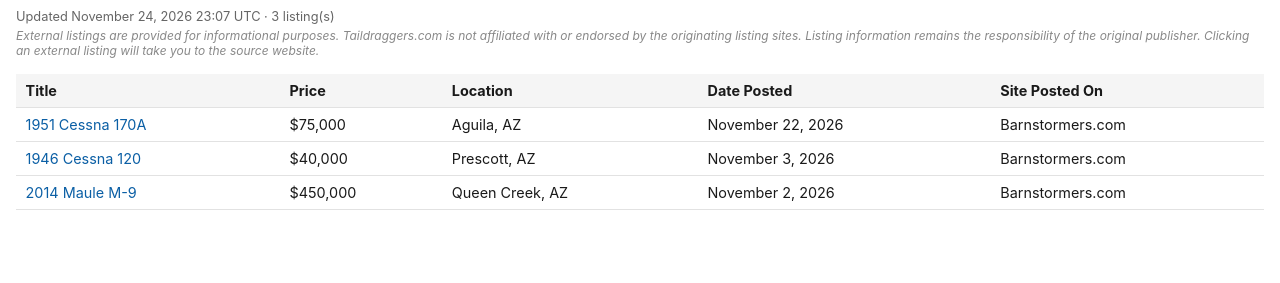
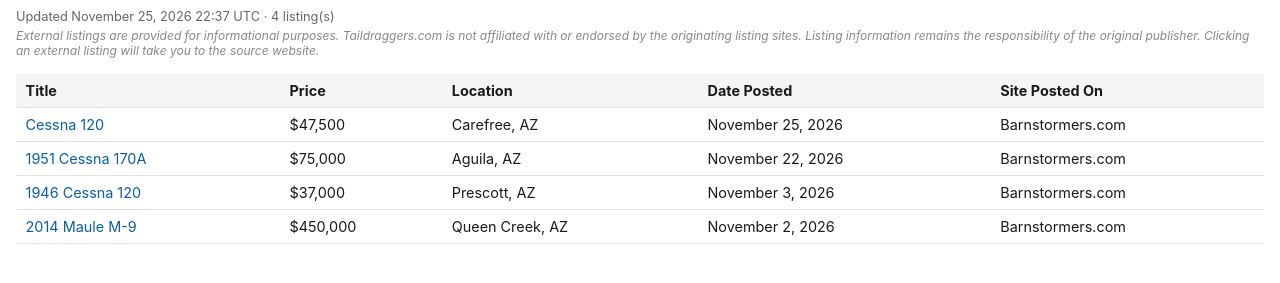
Before and after one commit to taildraggers/arizona, a plain HTML site: page docs/index.html in a window 1280 px wide. Shown: the part 43-326 px from the top of the page. Drawn offline with Linux system fonts and the light colour scheme.

Commit message:
Update Arizona listings (2026-11-25)

```diff
--- a/docs/index.html
+++ b/docs/index.html
@@ -58,15 +58,16 @@
 </head>
 <body>
   <h1>Taildragger Ads in Arizona</h1>
-  <div class="updated">Updated November 24, 2026 23:07 UTC &middot; 3 listing(s)</div>
+  <div class="updated">Updated November 25, 2026 22:37 UTC &middot; 4 listing(s)</div>
   <div class="disclaimer">External listings are provided for informational purposes. Taildraggers.com is not affiliated with or endorsed by the originating listing sites. Listing information remains the responsibility of the original publisher. Clicking an external listing will take you to the source website.</div>
   <table>
     <thead>
       <tr><th>Title</th><th>Price</th><th>Location</th><th>Date Posted</th><th>Site Posted On</th></tr>
     </thead>
     <tbody>
+        <tr><td><a href="https://www.barnstormers.com/classified-2085828-BEAUTIFUL-CESSNA-120---CLEAN.html" target="_blank" rel="noopener noreferrer">Cessna 120</a></td><td>$47,500</td><td>Carefree, AZ</td><td>November 25, 2026</td><td>Barnstormers.com</td></tr>
         <tr><td><a href="https://www.barnstormers.com/classified-2058423-Cessna-170A-1951-TSMO-868.html" target="_blank" rel="noopener noreferrer">1951 Cessna 170A</a></td><td>$75,000</td><td>Aguila, AZ</td><td>November 22, 2026</td><td>Barnstormers.com</td></tr>
-        <tr><td><a href="https://www.barnstormers.com/classified-2081791-1946-CESSNA-120.html" target="_blank" rel="noopener noreferrer">1946 Cessna 120</a></td><td>$40,000</td><td>Prescott, AZ</td><td>November 3, 2026</td><td>Barnstormers.com</td></tr>
+        <tr><td><a href="https://www.barnstormers.com/classified-2081791-1946-CESSNA-120.html" target="_blank" rel="noopener noreferrer">1946 Cessna 120</a></td><td>$37,000</td><td>Prescott, AZ</td><td>November 3, 2026</td><td>Barnstormers.com</td></tr>
         <tr><td><a href="https://www.barnstormers.com/classified-2081544-2014-Maule-M9.html" target="_blank" rel="noopener noreferrer">2014 Maule M-9</a></td><td>$450,000</td><td>Queen Creek, AZ</td><td>November 2, 2026</td><td>Barnstormers.com</td></tr>
     </tbody>
   </table>
```
